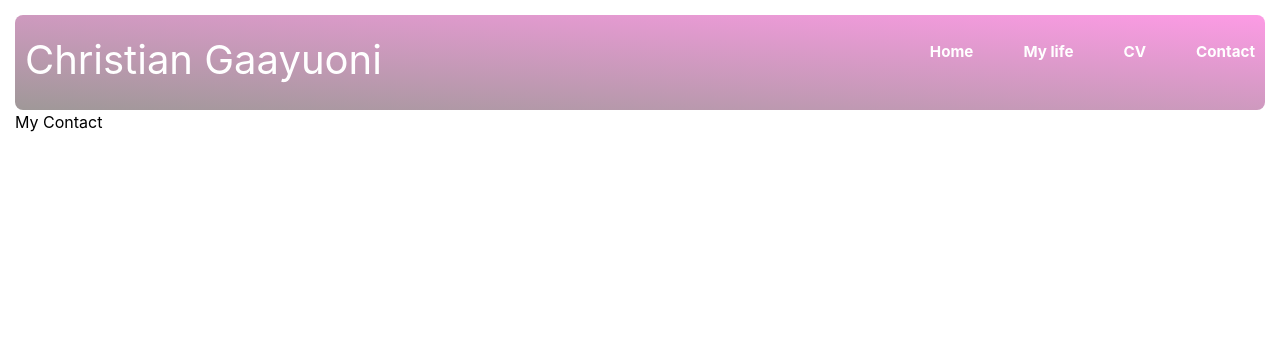
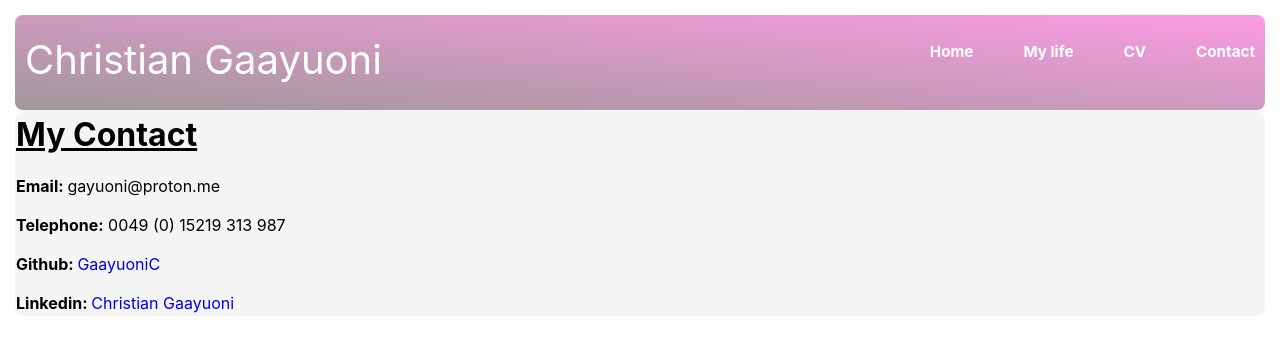
Before and after one commit to GaayuoniC/Gaayuoni-website-react, a React (Vite) app: page /contact in a window 1280 px wide. Shown: the top 352 px of the page. Built offline with nearby package versions, Linux system fonts and the light colour scheme.

Commit message:
introduced multilanguage welcome messages

```diff
--- a/src/Pages/AboutMe.css
+++ b/src/Pages/AboutMe.css
@@ -10,18 +10,14 @@
 
 .myLife-item {
   flex: 1;
-  border: 1px solid transparent;
+  border: var(--border);
   border-top-right-radius: 50px;
   background-color: var(--background-custom-color);
-  /* border-radius: var(--border-radius); */
   border-bottom-left-radius: 50px;
   padding: 20px;
   box-shadow: 5px 5px 10px rgba(0, 0, 0, 0.7);
 }
-h3,
-h1 {
-  text-decoration: underline;
-}
+
 p {
   margin-top: 15px;
 }
--- /dev/null
+++ b/src/Pages/Contact.css
@@ -0,0 +1,11 @@
+.contact-container {
+  display: flex;
+  flex-direction: column;
+  border: var(--border);
+  background-color: var(--background-custom-color);
+  border-radius: var(--border-radius);
+}
+
+.contact-container-item {
+  font-weight: bold;
+}
--- a/src/Pages/Contact.jsx
+++ b/src/Pages/Contact.jsx
@@ -1,3 +1,32 @@
+import "./Contact.css";
+
 export function Contact() {
-  return <>My Contact</>;
+  return (
+    <div className="contact-container">
+      <h1> My Contact </h1>
+      <p>
+        <span className="contact-container-item"> Email: </span>
+        gayuoni@proton.me
+      </p>
+      <p>
+        <span className="contact-container-item"> Telephone:</span> 0049 (0)
+        15219 313 987
+      </p>
+      <p>
+        <span className="contact-container-item"> Github: </span>
+        <a href="https://github.com/GaayuoniC" target="_blank">
+          GaayuoniC
+        </a>
+      </p>
+      <p>
+        <span className="contact-container-item"> Linkedin: </span>{" "}
+        <a
+          href="http://www.linkedin.com/in/christian-gaayuoni-5950b132/"
+          target="_blank"
+        >
+          Christian Gaayuoni
+        </a>
+      </p>
+    </div>
+  );
 }
--- a/src/Pages/HomePage.css
+++ b/src/Pages/HomePage.css
@@ -1,6 +1,5 @@
 .home-page-contianer {
   display: flex;
-  justify-content: space-around;
 }
 
 img {
@@ -8,8 +7,8 @@ img {
   height: 150px;
   border-radius: 40%;
   padding-top: 10px;
-  border: 1px solid transparent;
-  box-shadow: 8px 8px 2px 0 rgba(41, 39, 39, 0.5);
+  border: var(--border);
+  box-shadow: var(--box-shadow);
   /* float helps to wrap the text around the image */
   float: left;
   margin-right: 20px;
@@ -21,7 +20,7 @@ article {
   line-height: 1.5;
   font-size: 18px;
   text-align: justify;
-  width: 80%;
+  width: 90%;
 }
 
 @media screen and (max-width: 360px) {
--- a/src/Pages/HomePage.jsx
+++ b/src/Pages/HomePage.jsx
@@ -11,6 +11,7 @@ export function HomePage() {
               alt="A picture of a man called Christian"
             />
           </figure>
+          <h1>Hello! Hallo! Привет! Amaaraba! Akwaaba!</h1>
           <p>
             Welcome! My name is Christian and am originally from Ghana. Having
             spent the first half of my life pursuing two of my dreams in life, I
@@ -31,9 +32,9 @@ export function HomePage() {
                 Taktsoft Campust Talents {""}
               </a>
             </strong>
-            in Bonn,Germany.
+            in Bonn, Germany.
           </p>
-          <p>Work in progress</p>
+          <p>WIP</p>
         </article>
       </div>
     </div>
--- a/src/index.css
+++ b/src/index.css
@@ -4,9 +4,11 @@
   font-weight: 400;
   padding: 15px;
 
+  --border: 1px solid transparent;
   --border-radius: 10px;
   --border-line: 1px solid black;
   --background-custom-color: rgba(245, 245, 245, 1);
+  --box-shadow: 8px 8px 2px 0 rgba(41, 39, 39, 0.5);
 }
 
 * {
@@ -14,6 +16,10 @@
   margin: 0;
   padding: 0;
 }
+h3,
+h1 {
+  text-decoration: underline;
+}
 
 /* body {
   padding: 30px;
```
